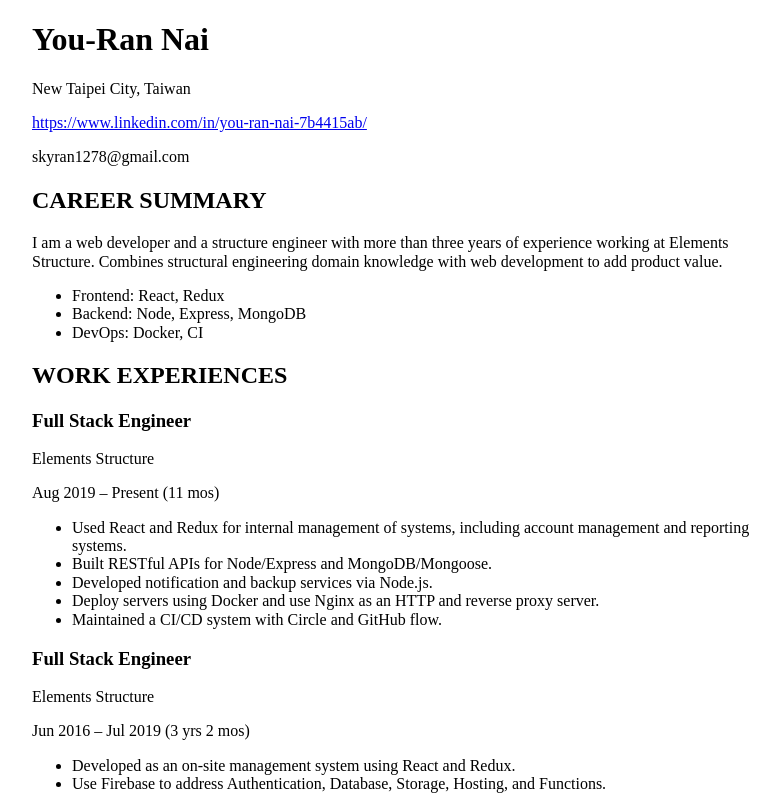
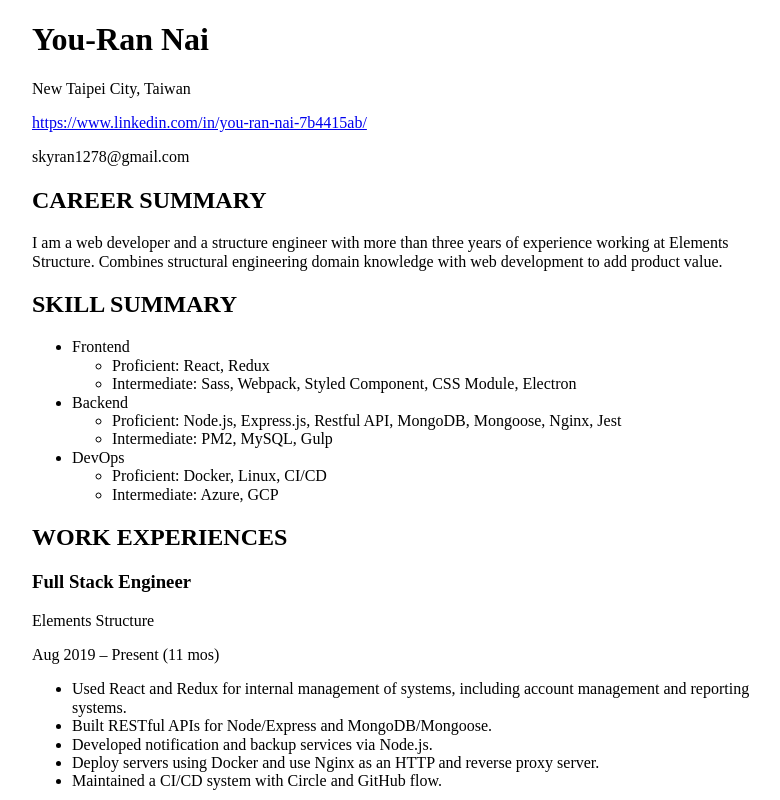
Before and after one commit to skyran1278/skyran1278.github.io, a React (Create React App) app: page / in a window 1280 px wide. Shown: the top 800 px of the page, without its empty margins (248-1028 px from the left). Built offline with nearby package versions, Linux system fonts and the light colour scheme.

Commit message:
distinguish skills to proficient and intermediate

```diff
--- a/src/App.jsx
+++ b/src/App.jsx
@@ -13,10 +13,31 @@ function App() {
       <div>
         <h2>CAREER SUMMARY</h2>
         <p>I am a web developer and a structure engineer with more than three years of experience working at Elements Structure. Combines structural engineering domain knowledge with web development to add product value.</p>
+      </div>
+      <div>
+        <h2>SKILL SUMMARY</h2>
         <ul>
-          <li>Frontend: React, Redux</li>
-          <li>Backend: Node, Express, MongoDB</li>
-          <li>DevOps: Docker, CI</li>
+          <li>
+            Frontend
+            <ul>
+              <li>Proficient: React, Redux</li>
+              <li>Intermediate: Sass, Webpack, Styled Component, CSS Module, Electron</li>
+            </ul>
+          </li>
+          <li>
+            Backend
+            <ul>
+              <li>Proficient: Node.js, Express.js, Restful API, MongoDB, Mongoose, Nginx, Jest</li>
+              <li>Intermediate: PM2, MySQL, Gulp</li>
+            </ul>
+          </li>
+          <li>
+            DevOps
+            <ul>
+              <li>Proficient: Docker, Linux, CI/CD</li>
+              <li>Intermediate: Azure, GCP</li>
+            </ul>
+          </li>
         </ul>
       </div>
       <div>
@@ -74,10 +95,6 @@ function App() {
           <li>CIE 1008 Computer Programming</li>
         </ul>
       </div>
-      <div>
-        <h2>Skills</h2>
-        <p>Full-Stack Development  React.js  Node.js  MongoDB  docker  RESTful WebServices  JavaScript  python  Git  Matlab</p>
-      </div>
     </div>
   );
 }
```
